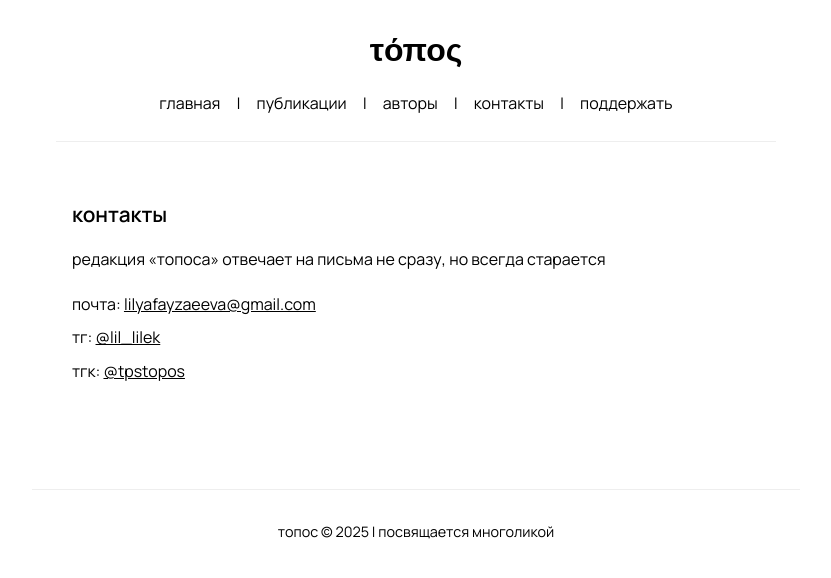
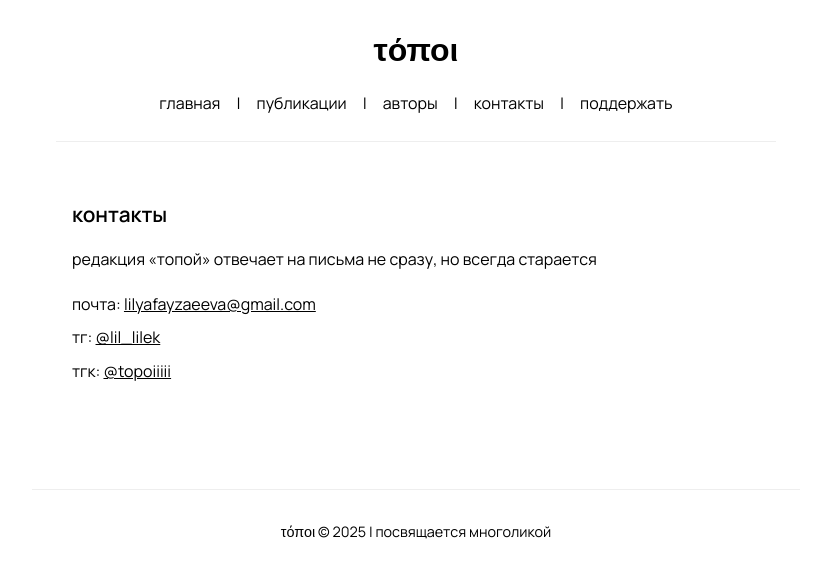
Before and after one commit to lillilek/topos, a Flask app: page /contacts in a window 1280 px wide. Shown: the top 578 px of the page, without its empty margins (224-1055 px from the left). Run offline with Flask 3, Linux system fonts and the light colour scheme.

Commit message:
переименовываемся

```diff
--- a/templates/base.html
+++ b/templates/base.html
@@ -3,7 +3,7 @@
 <head>
   <meta charset="UTF-8">
   <meta name="viewport" content="width=device-width, initial-scale=1.0">
-  <title>топос</title>
+  <title>топой</title>
   <link rel="stylesheet" href="{{ url_for('static', filename='style.css') }}">
   <link href="https://fonts.googleapis.com/css2?family=Manrope:wght@400;600&display=swap" rel="stylesheet">
   <link rel="icon" href="{{ url_for('static', filename='favicon.png') }}" type="image/png">
@@ -11,7 +11,7 @@
 <body>
   <header>
     <div class="logo" onmouseover="showMenu()" onmouseout="hideMenu()">
-      <h1><a href="/">τόπος</a></h1>
+      <h1><a href="/">τόποι</a></h1>
     </div>
     <div class="main-nav">
       <a href="/">главная</a>
@@ -31,7 +31,7 @@
   </main>
 
   <footer>
-    <p>топос © {{ now.year if now else '2025' }} | посвящается многоликой</p>
+    <p>τόποι © {{ now.year if now else '2025' }} | посвящается многоликой</p>
   </footer>
 
   <script>
--- a/templates/contacts.html
+++ b/templates/contacts.html
@@ -2,11 +2,11 @@
 {% block content %}
   <section class="page">
     <h2>контакты</h2>
-    <p>редакция «топоса» отвечает на письма не сразу, но всегда старается</p>
+    <p>редакция «топой» отвечает на письма не сразу, но всегда старается</p>
     <ul>
       <li>почта: <a href="mailto:lilya.fayzeeva@gmail.com">lilyafayzaeeva@gmail.com</a></li>
       <li>тг: <a href="https://t.me/lil_lilek">@lil_lilek</a></li>
-      <li>тгк: <a href="https://t.me/tpstopos">@tpstopos</a></li>
+      <li>тгк: <a href="https://t.me/topoiiiii">@topoiiiii</a></li>
     </ul>
   </section>
 {% endblock %}
--- a/templates/donate.html
+++ b/templates/donate.html
@@ -2,7 +2,7 @@
 {% block content %}
   <section class="page">
     <h2>поддержать журнал</h2>
-    <p>если вы хотите, чтобы «топос» продолжал выходить, вы можете поддержать нас:</p>
+    <p>если вы хотите, чтобы «топой» продолжал выходить, вы можете поддержать нас:</p>
     <ul>
       <li>т-банк: <a href="https://tbank.ru/cf/82ycK1N0ky">tbank.ru/cf/82ycK1N0ky</a></li>
     </ul>
--- a/templates/index.html
+++ b/templates/index.html
@@ -2,7 +2,7 @@
 {% block content %}
   <section class="page">
     <h2>манифест</h2>
-    <p>«топос» — независимый литературный журнал, предназначенный для того, чтобы стать нашим общим местом.  </p>
+    <p>«τόποι» — независимый литературный журнал, предназначенный для того, чтобы стать нашим общим местом.  </p>
   </section>
 
   <section class="recent">
```
Also changed, not shown: README.md, static/favicon.png.
